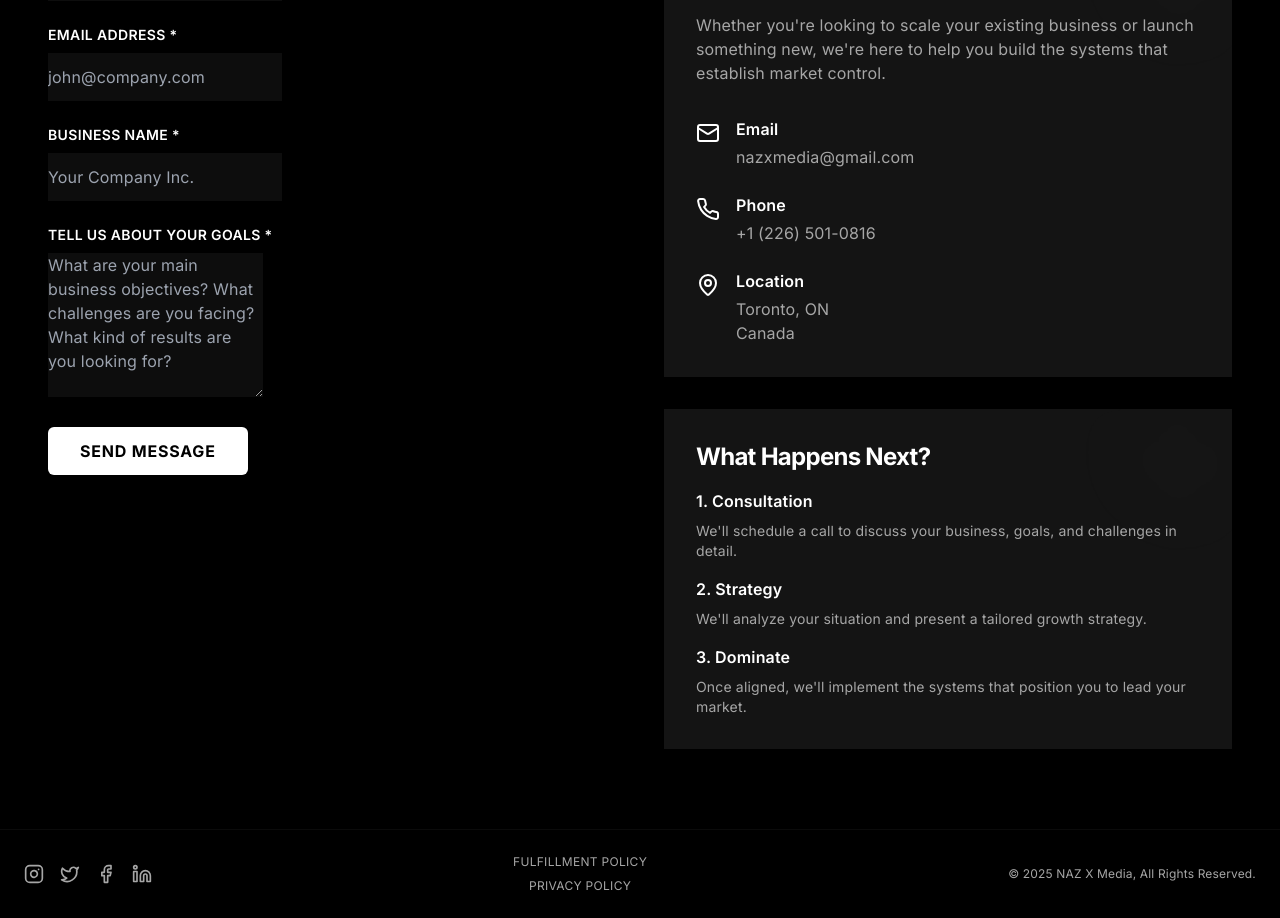
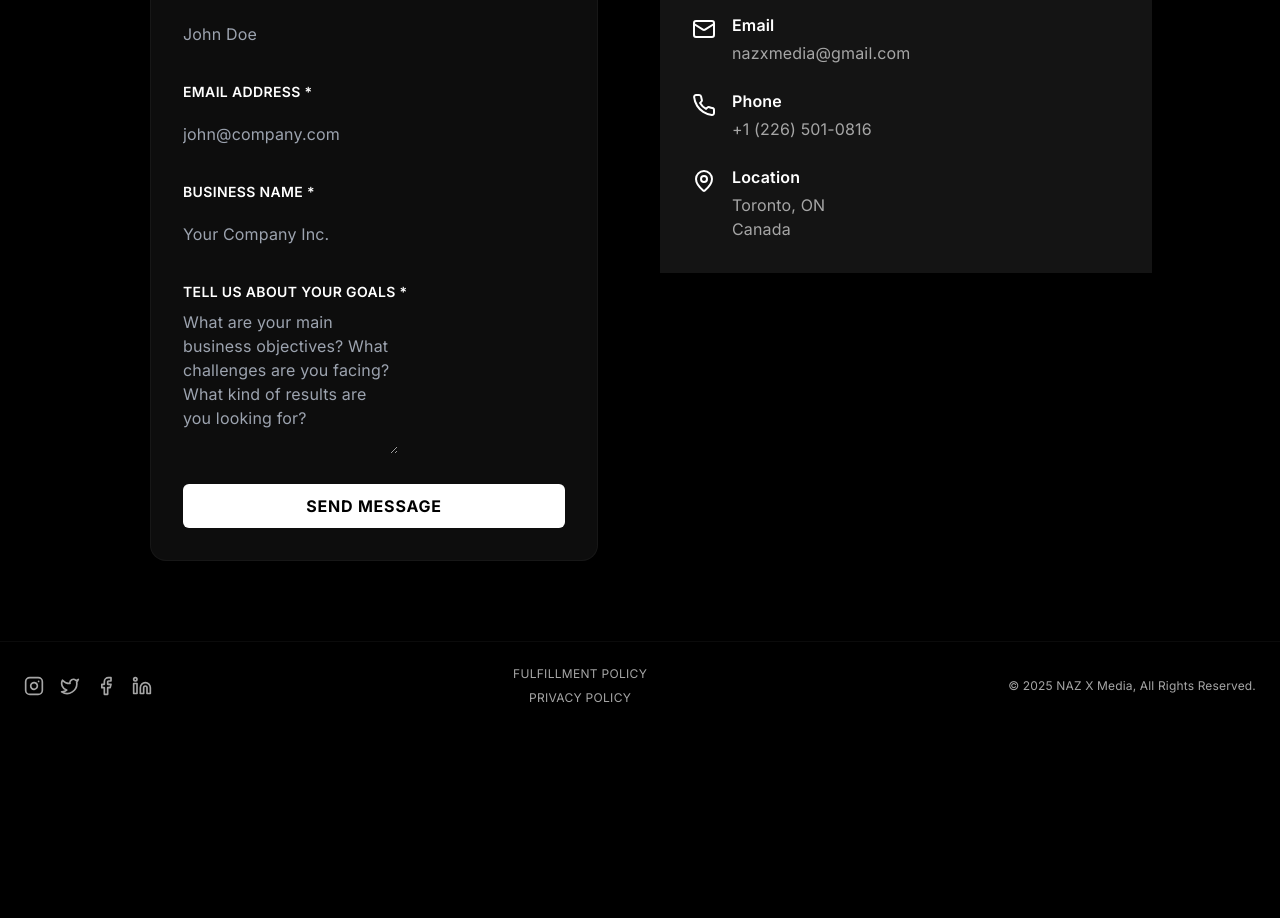
Before and after one commit to d1nazz/naz-xmedia, a React (Vite) app: page /contact in a window 1280 px wide. Shown: the part 511-1429 px from the top of the page. After the commit the page ends 1241 px from the top, so only its background shows below. Built offline with nearby package versions, Linux system fonts and the light colour scheme.

Commit message:
fix: netlify contact form integration + layout improvements

```diff
--- a/src/pages/Contact.tsx
+++ b/src/pages/Contact.tsx
@@ -18,11 +18,27 @@ const Contact = () => {
 
   const handleSubmit = (e: React.FormEvent) => {
     e.preventDefault();
-    toast({
-      title: 'Message Sent!',
-      description: "We'll get back to you within 24 hours.",
-    });
-    setFormData({ name: '', email: '', businessName: '', message: '' });
+    // Trigger Netlify form submission
+    const form = e.target as HTMLFormElement;
+    const data = new FormData(form);
+
+    fetch('/', {
+      method: 'POST',
+      body: data,
+    })
+      .then(() => {
+        toast({
+          title: 'Message Sent!',
+          description: "We'll get back to you within 24 hours.",
+        });
+        setFormData({ name: '', email: '', businessName: '', message: '' });
+      })
+      .catch(() => {
+        toast({
+          title: 'Submission Failed',
+          description: 'Please try again or email us directly.',
+        });
+      });
   };
 
   const handleChange = (e: React.ChangeEvent<HTMLInputElement | HTMLTextAreaElement>) => {
@@ -31,8 +47,7 @@ const Contact = () => {
 
   return (
     <PageLayout>
-      {/* Main wrapper */}
-      <div className="w-full px-4 sm:px-6 lg:px-12 py-12 sm:py-20 bg-background overflow-x-hidden">
+      <div className="w-full px-4 sm:px-6 lg:px-12 py-12 sm:py-20 bg-background overflow-x-hidden flex flex-col items-center">
         {/* Header */}
         <div className="text-center mb-12 sm:mb-16 md:mb-20 animate-fade-up max-w-4xl mx-auto px-4">
           <h1 className="text-3xl sm:text-4xl md:text-5xl lg:text-6xl font-black mb-6 sm:mb-8 scan-line tech-glow leading-tight">
@@ -49,10 +64,19 @@ const Contact = () => {
         </div>
 
         {/* Contact Section */}
-        <div className="grid grid-cols-1 md:grid-cols-2 gap-8 sm:gap-10 lg:gap-12 max-w-7xl mx-auto items-start">
+        <div className="w-full max-w-5xl grid grid-cols-1 lg:grid-cols-2 gap-10 items-start">
           {/* Contact Form */}
-          <div>
-            <form onSubmit={handleSubmit} className="space-y-6">
+          <div className="flex justify-center">
+            <form
+              name="contact"
+              method="POST"
+              data-netlify="true"
+              onSubmit={handleSubmit}
+              className="w-full max-w-md space-y-6 bg-surface p-8 rounded-2xl border border-border/40 shadow-md"
+            >
+              {/* Hidden field for Netlify */}
+              <input type="hidden" name="form-name" value="contact" />
+
               <div>
                 <label
                   htmlFor="name"
@@ -130,7 +154,7 @@ const Contact = () => {
               <Button
                 type="submit"
                 size="lg"
-                className="w-full sm:w-auto text-sm sm:text-base font-bold uppercase tracking-wider py-4 sm:py-6 group relative overflow-hidden"
+                className="w-full text-sm sm:text-base font-bold uppercase tracking-wider py-4 group relative overflow-hidden"
               >
                 <span className="absolute inset-0 bg-gradient-to-r from-white/0 via-white/10 to-white/0 translate-x-[-100%] group-hover:translate-x-[100%] transition-transform duration-700" />
                 <span className="relative">Send Message</span>
@@ -139,25 +163,12 @@ const Contact = () => {
           </div>
 
           {/* Contact Info */}
-          <div className="space-y-6 sm:space-y-8">
-            <Card className="p-6 sm:p-8 surface-elevated border-border/50 hover-glow relative overflow-hidden">
-              <div className="absolute top-0 right-0 w-32 h-32 bg-gradient-to-bl from-white/[0.02] to-transparent rounded-full blur-2xl" />
-              <h3 className="text-xl sm:text-2xl font-bold mb-4 sm:mb-6 relative z-10 animated-underline">
-                Get In Touch
-              </h3>
-              <p className="text-sm sm:text-base text-muted-foreground leading-relaxed mb-6 sm:mb-8 relative z-10">
-                <span className="hidden sm:inline">
-                  Whether you&apos;re looking to scale your existing business or launch something
-                  new, we&apos;re here to help you build the systems that establish market control.
-                </span>
-                <span className="sm:hidden">
-                  Scale your business with systems built for market control.
-                </span>
-              </p>
-
-              <div className="space-y-6 relative z-10">
+          <div className="flex flex-col justify-center space-y-8">
+            <Card className="p-8 surface-elevated border-border/50 hover-glow">
+              <h3 className="text-2xl font-bold mb-6 animated-underline">Get In Touch</h3>
+              <div className="space-y-6">
                 <div className="flex items-start group">
-                  <Mail className="w-6 h-6 mr-4 flex-shrink-0 mt-1 group-hover:scale-110 transition-transform" />
+                  <Mail className="w-6 h-6 mr-4 mt-1 group-hover:scale-110 transition-transform" />
                   <div>
                     <div className="font-semibold mb-1">Email</div>
                     <a
@@ -170,7 +181,7 @@ const Contact = () => {
                 </div>
 
                 <div className="flex items-start group">
-                  <Phone className="w-6 h-6 mr-4 flex-shrink-0 mt-1 group-hover:scale-110 transition-transform" />
+                  <Phone className="w-6 h-6 mr-4 mt-1 group-hover:scale-110 transition-transform" />
                   <div>
                     <div className="font-semibold mb-1">Phone</div>
                     <a
@@ -183,7 +194,7 @@ const Contact = () => {
                 </div>
 
                 <div className="flex items-start group">
-                  <MapPin className="w-6 h-6 mr-4 flex-shrink-0 mt-1 group-hover:scale-110 transition-transform" />
+                  <MapPin className="w-6 h-6 mr-4 mt-1 group-hover:scale-110 transition-transform" />
                   <div>
                     <div className="font-semibold mb-1">Location</div>
                     <p className="text-muted-foreground">
@@ -195,46 +206,6 @@ const Contact = () => {
                 </div>
               </div>
             </Card>
-
-            <Card className="p-6 sm:p-8 surface-elevated border-border/50 hover-glow relative overflow-hidden">
-              <div className="absolute top-0 right-0 w-32 h-32 bg-gradient-to-bl from-white/[0.02] to-transparent rounded-full blur-2xl" />
-              <h3 className="text-xl sm:text-2xl font-bold mb-4 relative z-10 animated-underline">
-                What Happens Next?
-              </h3>
-              <div className="space-y-3 sm:space-y-4 relative z-10">
-                <div>
-                  <div className="font-semibold mb-1 sm:mb-2 text-sm sm:text-base">
-                    1. Consultation
-                  </div>
-                  <p className="text-xs sm:text-sm text-muted-foreground">
-                    <span className="hidden sm:inline">
-                      We&apos;ll schedule a call to discuss your business, goals, and challenges in
-                      detail.
-                    </span>
-                    <span className="sm:hidden">Discuss your business and goals.</span>
-                  </p>
-                </div>
-                <div>
-                  <div className="font-semibold mb-1 sm:mb-2 text-sm sm:text-base">2. Strategy</div>
-                  <p className="text-xs sm:text-sm text-muted-foreground">
-                    <span className="hidden sm:inline">
-                      We&apos;ll analyze your situation and present a tailored growth strategy.
-                    </span>
-                    <span className="sm:hidden">Tailored growth strategy.</span>
-                  </p>
-                </div>
-                <div>
-                  <div className="font-semibold mb-1 sm:mb-2 text-sm sm:text-base">3. Dominate</div>
-                  <p className="text-xs sm:text-sm text-muted-foreground">
-                    <span className="hidden sm:inline">
-                      Once aligned, we&apos;ll implement the systems that position you to lead your
-                      market.
-                    </span>
-                    <span className="sm:hidden">Implement and lead.</span>
-                  </p>
-                </div>
-              </div>
-            </Card>
           </div>
         </div>
       </div>
```
